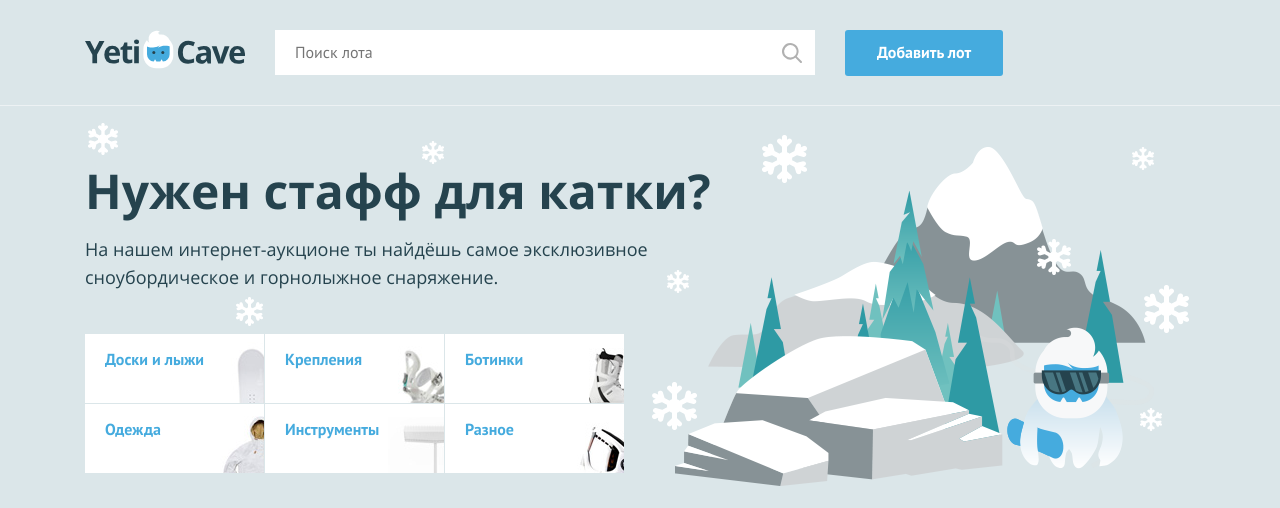
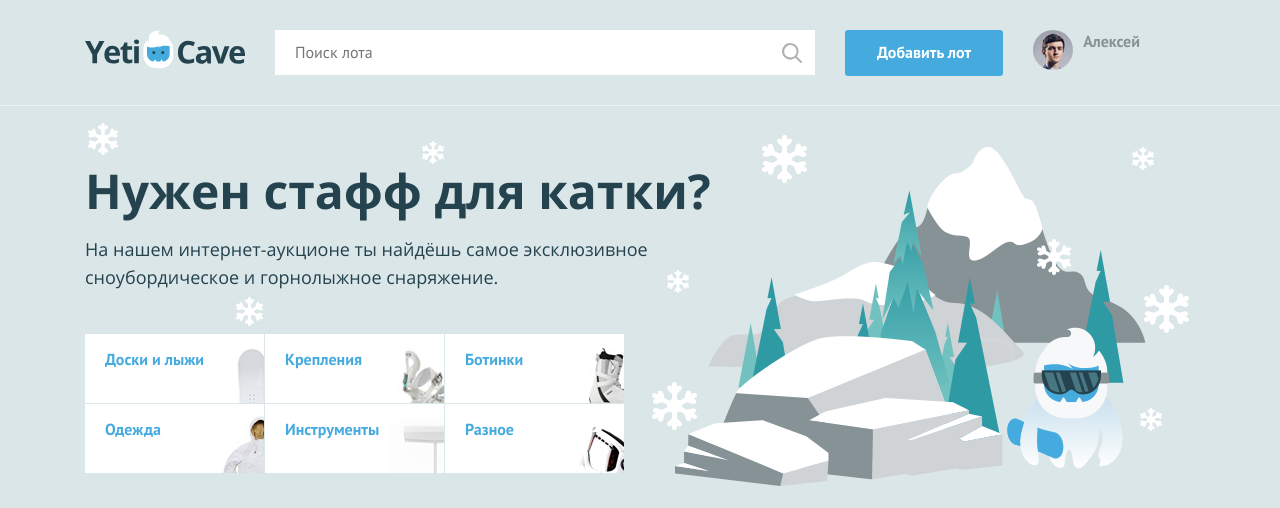
Before and after one commit to fromsotis/yeticave, a PHP site: page / in a window 1280 px wide. Shown: the top 508 px of the page. Run offline with PHP 8.4, Linux system fonts and the light colour scheme.

Commit message:
module01 task1 условие на показ имени и аватара пользователя

```diff
--- a/index.php
+++ b/index.php
@@ -1,6 +1,6 @@
 <?php
   $is_auth = (bool) rand(0, 1);
-  $user_name = '';
+  $user_name = 'Алексей';
   $user_avatar = 'img/user.jpg';
 ?>
 <!DOCTYPE html>
@@ -24,11 +24,24 @@
         <input class="main-header__search-btn" type="submit" name="find" value="Найти">
       </form>
       <a class="main-header__add-lot button" href="add-lot.html">Добавить лот</a>
-
       <nav class="user-menu">
-
-      <!-- здесь должен быть PHP код для показа аватара пользователя -->
-
+        <?php if ($is_auth):?>
+          <div class="user-menu__image">
+            <img src="<?=$user_avatar;?>" width="40" alt="Пользователь">
+          </div>
+          <div class="user-menu__logged">
+            <p><?=$user_name;?></p>
+          </div>
+        <?php else:?>
+          <ul class="user-menu__list">
+            <li class="user-menu__item">
+              <a href="#">Регистрация</a>
+            </li>
+            <li class="user-menu__item">
+              <a href="#">Вход</a>
+            </li>
+          </ul>
+        <?php endif;?>
       </nav>
     </div>
   </header>
```
